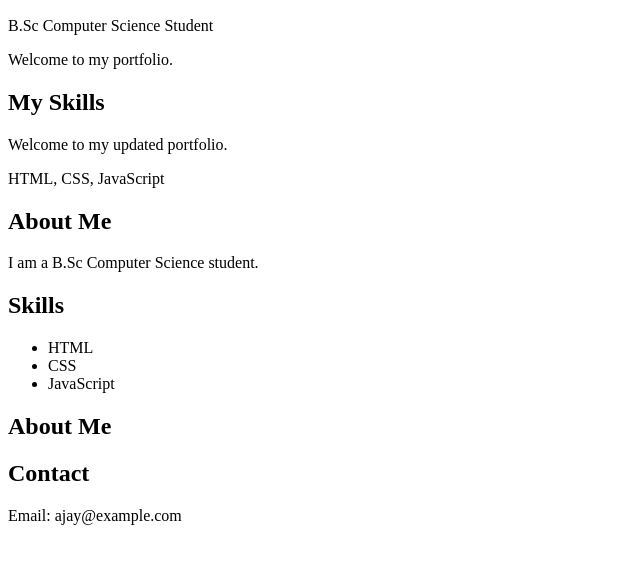
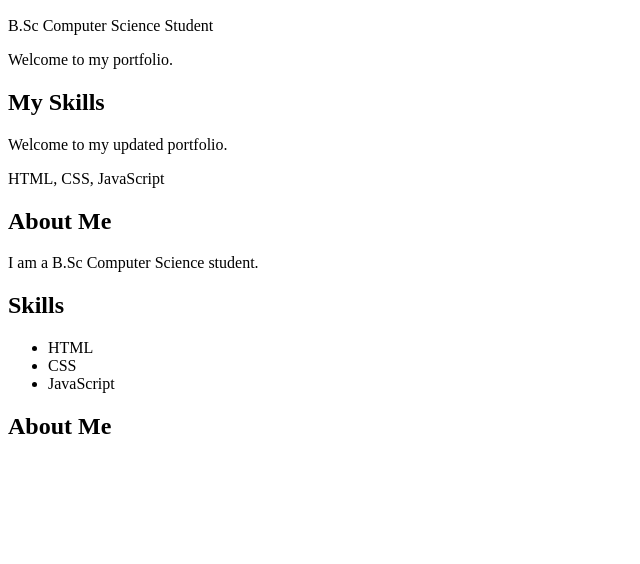
Before and after one commit to athanish1234-commits/thanish, a plain HTML site: page index.html in a window 1280 px wide. Shown: the part 110-674 px from the top of the page, without its empty margins (0-640 px from the left). Drawn offline with Linux system fonts and the light colour scheme.

Commit message:
Revert "Update index.html"
This reverts commit b75e106785b0754cb4dd66078733d076a5e01f50.

```diff
--- a/index.html
+++ b/index.html
@@ -20,7 +20,6 @@
     <li>JavaScript</li>
 </ul>
 <h2>About Me</h2>
-<h2>Contact</h2>
-<p>Email: ajay@example.com</p>
+
 </body>
 </html>
```
